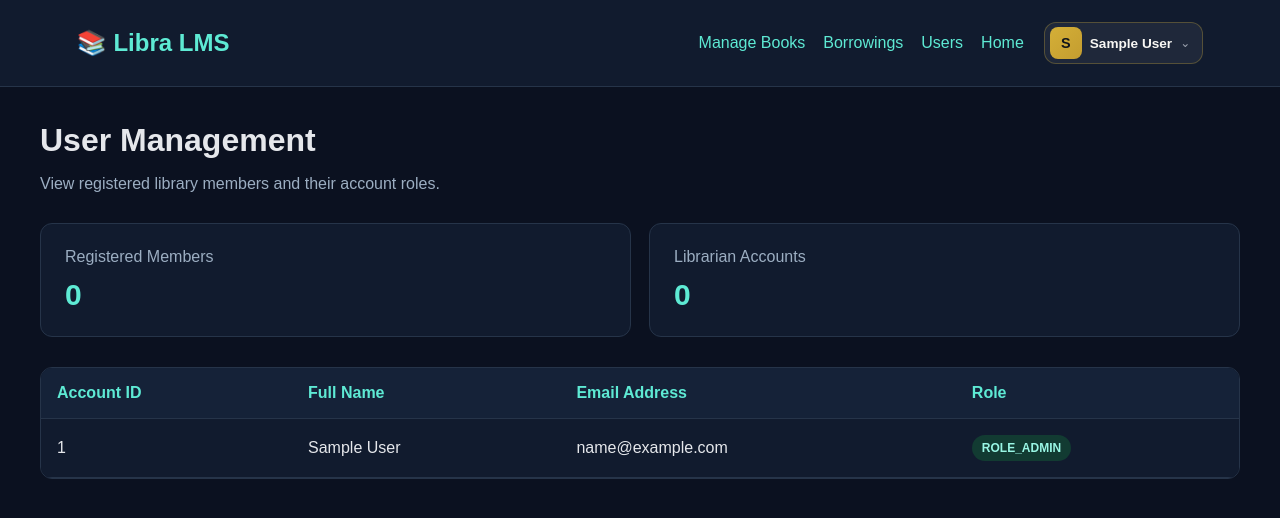
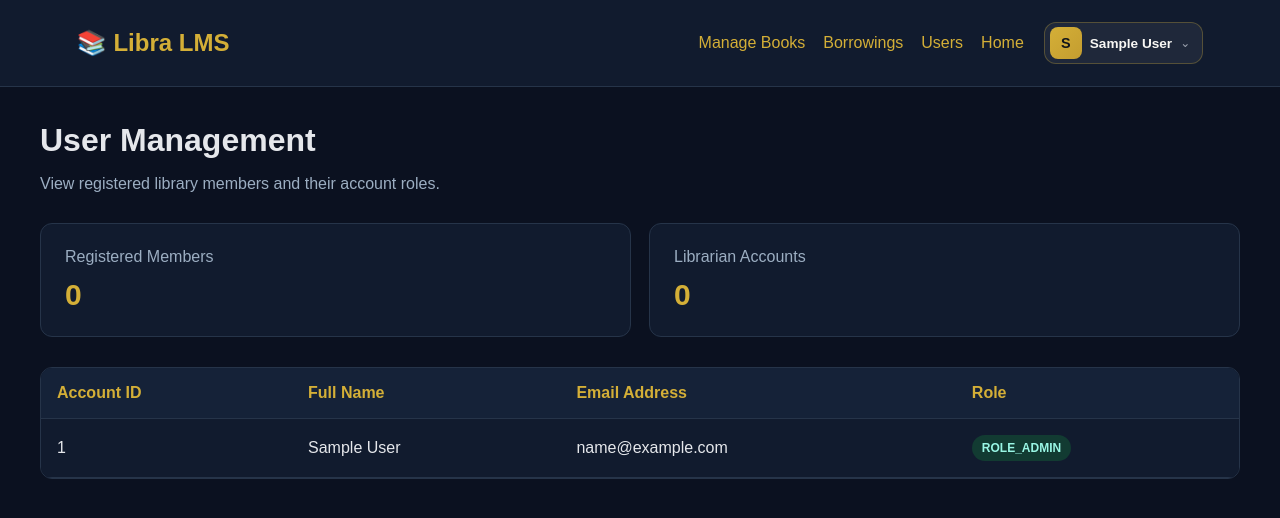
Before and after one commit to sucide-squirrel13/libra-lms, a Spring Boot app: page /librarian/users in a window 1280 px wide. Shown: the top 518 px of the page. Run offline with Spring Boot 4, Linux system fonts and the light colour scheme; the visitor is signed in with stand-in values (Sample User, id 1); some of the project's set-up classes (security, data sources, template engines, error pages and the like) are left out, and stand-ins take their place.

Commit message:
Update librarian pages to gold theme

```diff
--- a/src/main/resources/templates/add-book.html
+++ b/src/main/resources/templates/add-book.html
@@ -13,7 +13,7 @@
             --text: #f1f5f9;
             --muted: #94a3b8;
             --border: #26354b;
-            --accent: #65e6bd;
+            --accent: #d4af37;
             --input: #0b1120;
         }
 
@@ -23,7 +23,7 @@
             --text: #172033;
             --muted: #64748b;
             --border: #e1e7ef;
-            --accent: #087f66;
+            --accent: #a88426;
             --input: #f8fafc;
         }
 
--- a/src/main/resources/templates/edit-book.html
+++ b/src/main/resources/templates/edit-book.html
@@ -14,8 +14,8 @@
             --text: #f1f5f9;
             --muted: #94a3b8;
             --border: #26354b;
-            --accent: #65e6bd;
-            --accent-text: #071b16;
+            --accent: #d4af37;
+            --accent-text: #10141a;
             --input: #0b1120;
         }
 
@@ -26,7 +26,7 @@
             --text: #172033;
             --muted: #64748b;
             --border: #e1e7ef;
-            --accent: #087f66;
+            --accent: #a88426;
             --accent-text: #ffffff;
             --input: #f8fafc;
         }
--- a/src/main/resources/templates/librarian-borrowings.html
+++ b/src/main/resources/templates/librarian-borrowings.html
@@ -17,8 +17,8 @@
             --surface: #111b2e;
             --surface-light: #152238;
             --border: #263449;
-            --primary: #5eead4;
-            --primary-strong: #2dd4bf;
+            --primary: #d4af37;
+            --primary-strong: #e2c974;
             --text: #e5e7eb;
             --muted: #9caec2;
             --danger: #fca5a5;
--- a/src/main/resources/templates/librarian-users.html
+++ b/src/main/resources/templates/librarian-users.html
@@ -31,7 +31,7 @@
         }
 
         .brand {
-            color: #5eead4;
+            color: #d4af37;
             font-size: 24px;
             font-weight: bold;
         }
@@ -47,7 +47,7 @@
         }
 
         a {
-            color: #5eead4;
+            color: #d4af37;
             text-decoration: none;
         }
 
@@ -90,7 +90,7 @@
         }
 
         .stat-card h2 {
-            color: #5eead4;
+            color: #d4af37;
             font-size: 30px;
             margin: 0;
         }
@@ -115,7 +115,7 @@
         }
 
         th {
-            color: #5eead4;
+            color: #d4af37;
             background: #152238;
         }
 
--- a/src/main/resources/templates/librarian.html
+++ b/src/main/resources/templates/librarian.html
@@ -16,8 +16,8 @@
             --text: #f1f5f9;
             --muted: #94a3b8;
             --border: #26354b;
-            --accent: #65e6bd;
-            --accent-text: #071b16;
+            --accent: #d4af37;
+            --accent-text: #10141a;
             --input: #0b1120;
             --danger: #ef4444;
             --success-bg: #143c30;
@@ -32,7 +32,7 @@
             --text: #172033;
             --muted: #64748b;
             --border: #e1e7ef;
-            --accent: #087f66;
+            --accent: #a88426;
             --accent-text: #ffffff;
             --input: #f8fafc;
             --danger: #dc2626;
```
Also changed, not shown: src/main/resources/templates/audit-logs.html (+4 -4 lines).
